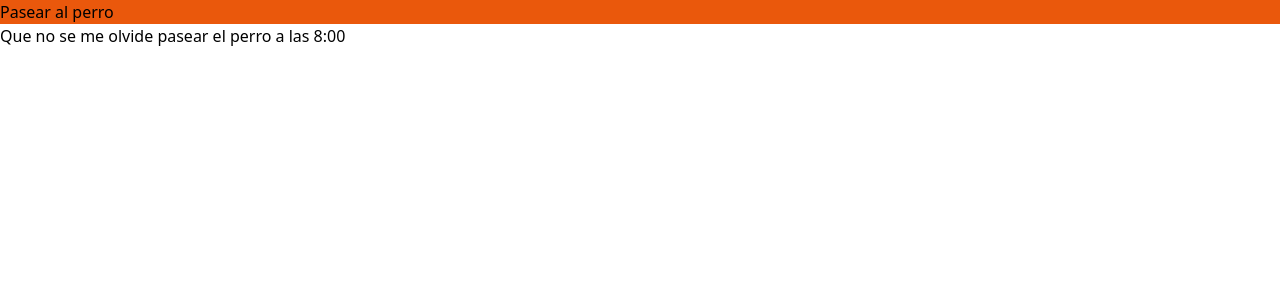
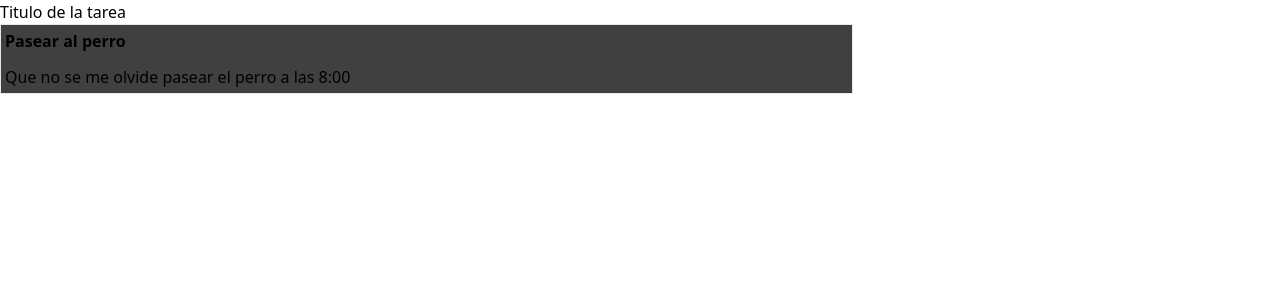
Before and after one commit to SirMarkus73/aprendiendo-react, a React (Vite) app in the folder projects/01-todo/: page / in a window 1280 px wide. Shown: the top 300 px of the page. Built offline with nearby package versions, Linux system fonts and the light colour scheme.

Commit message:
Creada plantilla de componentes básicos

```diff
--- a/projects/01-todo/src/components/Task.jsx
+++ b/projects/01-todo/src/components/Task.jsx
@@ -2,10 +2,10 @@ import PropTypes from "prop-types";
 
 export function Task({ title, children }) {
   return (
-    <>
-      <h2 className={"bg-orange-600"}>{title}</h2>
+    <article className={"p-1 flex flex-col border bg-neutral-700 w-2/3 gap-3"}>
+      <h2 className={"font-bold"}>{title}</h2>
       <p>{children}</p>
-    </>
+    </article>
   );
 }
 
--- /dev/null
+++ b/projects/01-todo/src/components/TaskCreator.jsx
@@ -0,0 +1,10 @@
+export function TaskCreator() {
+  return (
+    <form>
+      <label>
+        Titulo de la tarea
+        <input type={"text"} />
+      </label>
+    </form>
+  );
+}
--- a/projects/01-todo/src/main.jsx
+++ b/projects/01-todo/src/main.jsx
@@ -3,9 +3,11 @@ import ReactDOM from "react-dom/client";
 import { Task } from "./components/Task.jsx";
 
 import "./index.css";
+import { TaskCreator } from "./components/TaskCreator.jsx";
 
 ReactDOM.createRoot(document.getElementById("root")).render(
   <React.StrictMode>
+    <TaskCreator />
     <Task title={"Pasear al perro"}>
       Que no se me olvide pasear el perro a las 8:00
     </Task>
```
